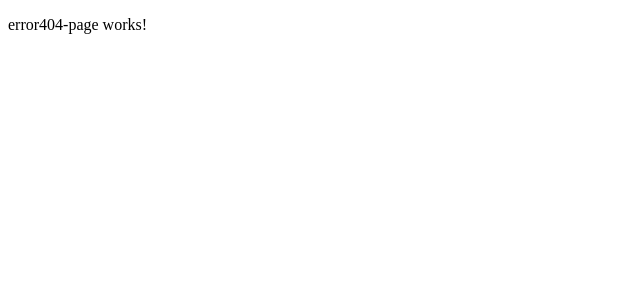
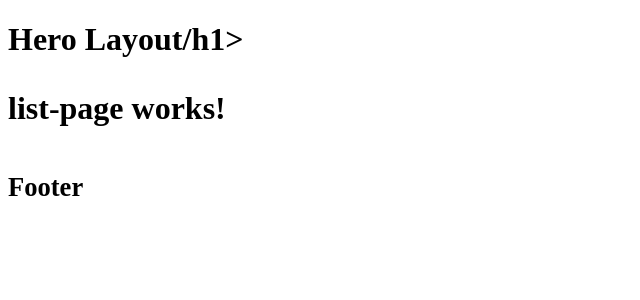
Before and after one commit to GermanPalencia1/curso-angular-06heroesApp, an Angular app: page /heroes/list in a window 1280 px wide. Before the commit this address led to /404. Shown: the top 300 px of the page, without its empty margins (0-640 px from the left). Built offline with nearby package versions, Linux system fonts and the light colour scheme.

Commit message:
Low Children and Layout Setup

```diff
--- a/src/app/auth/pages/layout-page/layout-page.component.html
+++ b/src/app/auth/pages/layout-page/layout-page.component.html
@@ -1 +1,2 @@
 <p>layout-page works!</p>
+<router-outlet></router-outlet>
--- a/src/app/heroes/pages/layout-page/layout-page.component.html
+++ b/src/app/heroes/pages/layout-page/layout-page.component.html
@@ -1 +1,5 @@
-<p>layout-page works!</p>
+<h1>Hero Layout/h1>
+
+<router-outlet></router-outlet>
+
+<h5>Footer</h5>
```
Also changed, not shown: src/app/auth/auth-routing.module.ts (+8 -1 lines), src/app/heroes/heroes-routing.module.ts (+9 -1 lines).
